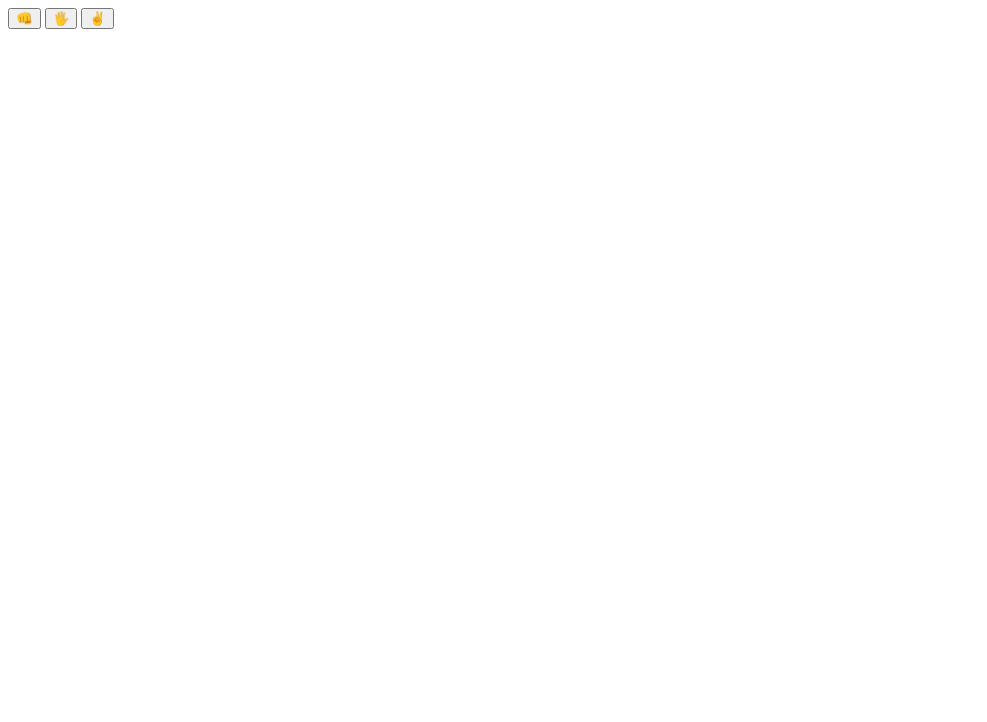
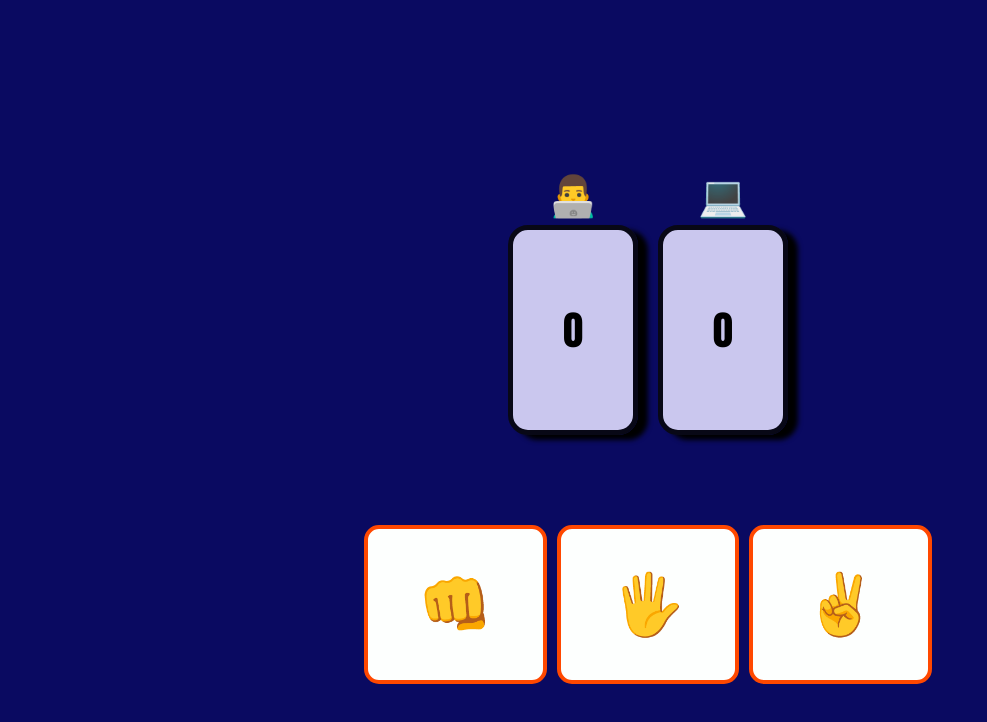
Before and after one commit to ArchivexBlasich/Rock-Paper-Scissors, a plain HTML site: page index.html in a window 1280 px wide. Shown: the whole page, without its empty margins (0-987 px from the left). Drawn offline with Linux system fonts and the light colour scheme.

Commit message:
Add styles

```diff
--- a/index.html
+++ b/index.html
@@ -1,21 +1,28 @@
 <!DOCTYPE html>
 <html lang="en">
+
 <head>
     <meta charset="UTF-8">
     <meta name="viewport" content="width=device-width, initial-scale=1.0">
     <title>Rock Paper Scissors</title>
-    <script defer ="./script.js"></script>
+    <link rel="stylesheet" href="./style.css">
+    <script defer="./script.js"></script>
 </head>
 
 <body>
-    <main class="main-container">
     <div class="container">
         <div class="results">
+            <div class="human">
+                <label for="human-result">👨‍💻</label>
                 <div class="human-result">
-
+                    <p>0</p>
                 </div>
+            </div>
+            <div class="computer">
+                <label for="computer-result">💻</label>
                 <div class="computer-result">
-
+                    <p>0</p>
+                </div>
             </div>
         </div>
         <div class="options-to-select">
@@ -24,6 +31,6 @@
             <button class="scissors">✌️</button>
         </div>
     </div>
-    </main>
 </body>
+
 </html>
--- /dev/null
+++ b/style.css
@@ -0,0 +1,84 @@
+html {
+    height: 100%;
+    width: 100%;
+}
+
+body {
+    background: #0a0a61;
+    height: 100%;
+    width: 100%;
+    display: flex;
+    justify-content: center;
+    align-items: center;
+}
+
+.container {
+    padding: 20px;
+    border-radius: 25px;
+    display: flex;
+    flex-direction: column;
+}
+
+.results {
+    display: flex;
+    justify-content: center;
+    align-items: center;
+    gap: 20px;
+    padding: 50px;
+}
+
+.results .human-result,
+.results .computer-result{
+    font-family: Impact, Haettenschweiler, 'Arial Narrow Bold', sans-serif;
+    font-size: 40px;
+    font-weight: 900;
+    background: #e2dfffe3;
+    border: 5px solid #080816;
+    border-radius: 20px;
+    box-shadow: 10px 5px 5px black;
+    display: flex;
+    justify-content: center;
+    align-items: center;
+    padding: 30px 50px;
+}
+
+.results label {
+    text-align: center;
+    font-size: 40px;
+}
+
+.results .human,
+.results .computer {
+    display: flex;
+    flex-direction: column;
+    gap: 5px;
+}
+
+.options-to-select {
+    display: flex;
+    justify-content: space-between;
+    align-items: center;
+    gap: 10px;
+    padding: 10px 20px;
+    margin-top: 30px;
+}
+
+.options-to-select button {
+    font-size: 60px;
+    border: 4px solid #ff4800;
+    border-radius: 15px;
+    background-color: rgb(253, 255, 254);
+    padding: 40px 50px;
+}
+
+.win {
+    background-color: green;
+}
+
+.loose {
+    background-color: red;
+}
+
+.selected {
+    background-color: black;
+}
```
Lines whose indentation alone changed are shown as unchanged.
